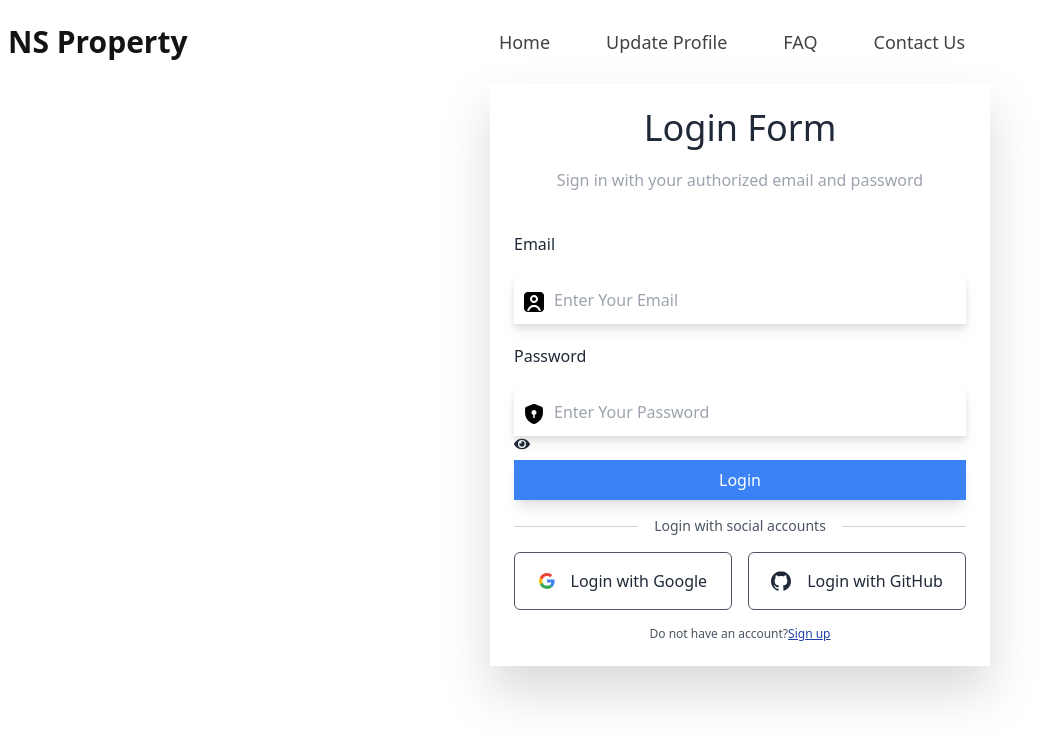
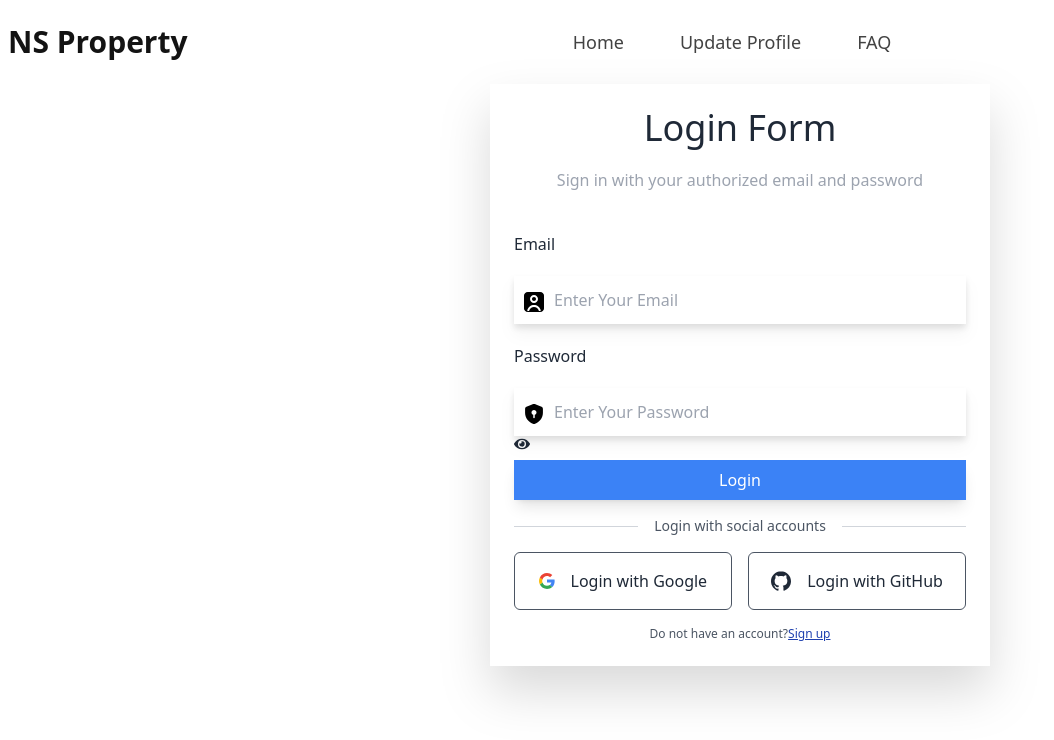
Before and after one commit to NihanShahriarPalock/Dreamy-Property, a React (Vite) app: page /login in a window 1280 px wide. Shown: the top 740 px of the page, without its empty margins (0-1054 px from the left). Built offline with nearby package versions, Linux system fonts and the light colour scheme; no server answers.

Commit message:
Firebase Environment Config Keys

```diff
--- a/src/components/Header/Navbar.jsx
+++ b/src/components/Header/Navbar.jsx
@@ -32,15 +32,7 @@ const allLink = (
       }>
       FAQ
     </NavLink>
-    <NavLink
-      to='/contact'
-      className={({ isActive }) =>
-        isActive
-          ? "text-lg mr-4 text-[#23BE0A] font-semibold  rounded-lg border border-[#23BE0A] px-5 py-3"
-          : "text-[#131313CC] text-lg mr-4 rounded-lg font-normal px-5 py-3"
-      }>
-      Contact Us
-    </NavLink>
+
   </>
 );
 
--- a/src/firebase/FirebaseConfig.js
+++ b/src/firebase/FirebaseConfig.js
@@ -2,12 +2,12 @@ import { getAuth } from "firebase/auth";
 import { initializeApp } from "firebase/app";
 
 const firebaseConfig = {
-    apiKey: "AIzaSyCAYwTGCPFHz_GfQfgsIkSmvzGkoMfI-mc",
-    authDomain: "ph-assignment-9-253ac.firebaseapp.com",
-    projectId: "ph-assignment-9-253ac",
-    storageBucket: "ph-assignment-9-253ac.appspot.com",
-    messagingSenderId: "431565374895",
-    appId: "1:431565374895:web:e54f23523176c0bc5c1b5a"
+    apiKey: import.meta.env.VITE_APIKEY,
+    authDomain: import.meta.env.VITE_AUTHDOMAIN,
+    projectId: import.meta.env.VITE_PROJECTID,
+    storageBucket: import.meta.env.VITE_STORAGEBUCKET,
+    messagingSenderId: import.meta.env.VITE_MESSAGINGSENDERID,
+    appId: import.meta.env.VITE_APPID
 };
 
 // Initialize Firebase
```
